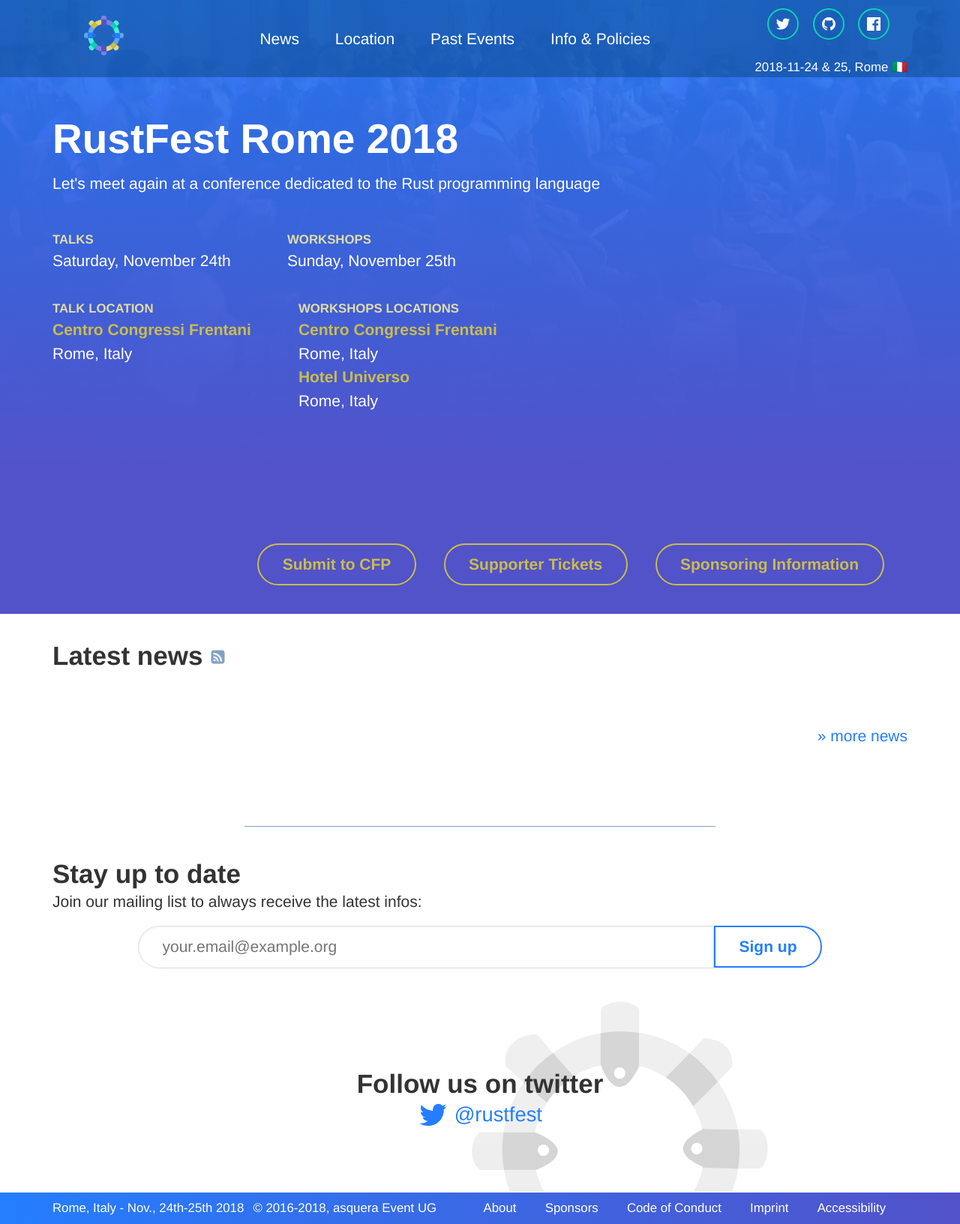
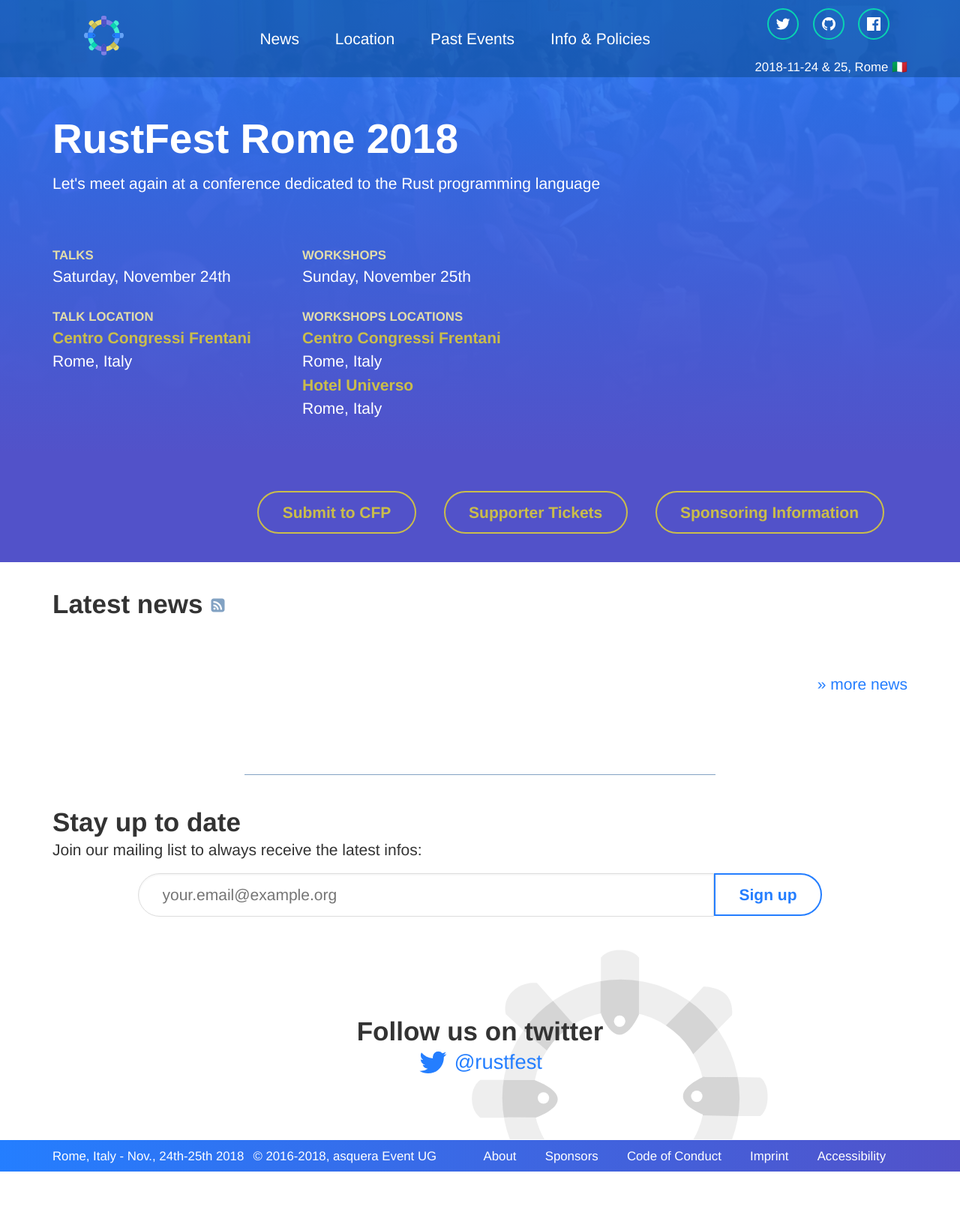
Before and after one commit to RustFestEU/rome.rustfest.eu, a Jekyll site: the page built from index.html, in a window 1280 px wide. Shown: the whole page at 75% size. Built offline with Jekyll 4.4.1, drawn with Linux system fonts in a browser that asks for light colours; nearby versions of some CDN libraries; after the commit the page ends 1563 px from its top, so only the background shows below that.

Commit message:
Fix layout problems on main page

```diff
--- a/_sass/components/_hero.scss
+++ b/_sass/components/_hero.scss
@@ -4,7 +4,7 @@
   position: relative;
   padding: {
     top: 2em;
-    bottom: 2em;
+    bottom: 0;
   };
 
   &::before {
@@ -25,6 +25,19 @@
   h1 {
     @include wide-device {
       margin-top: 2em;
+    }
+  }
+
+  .itemgroup {
+    margin: 1em 0;
+
+    div {
+      margin: 1em 3em 0 0;
+      min-width: 270px;
+    }
+
+    div:nth-child(2n) {
+      flex-basis: 50%;
     }
   }
 }
--- a/_sass/components/_sponsors.scss
+++ b/_sass/components/_sponsors.scss
@@ -7,7 +7,7 @@
   font-size: 0.9em;
 
   padding: {
-    top: 2em;
+    top: 0;
     bottom: 2em;
   };
   img {
--- a/index.html
+++ b/index.html
@@ -21,9 +21,7 @@
           {{site.dates.workshops}}<br />
         </p>
       </div>
-      <div></div>
       <div class="location">
-	<br/>
         <p class="desc">Talk Location</p>
         <p>
           <address title="Address">
@@ -33,7 +31,6 @@
         </p>
       </div>
       <div class="location">
-	<br/>
         <p class="desc">Workshops Locations</p>
         <p>
           <address title="Address">
```
